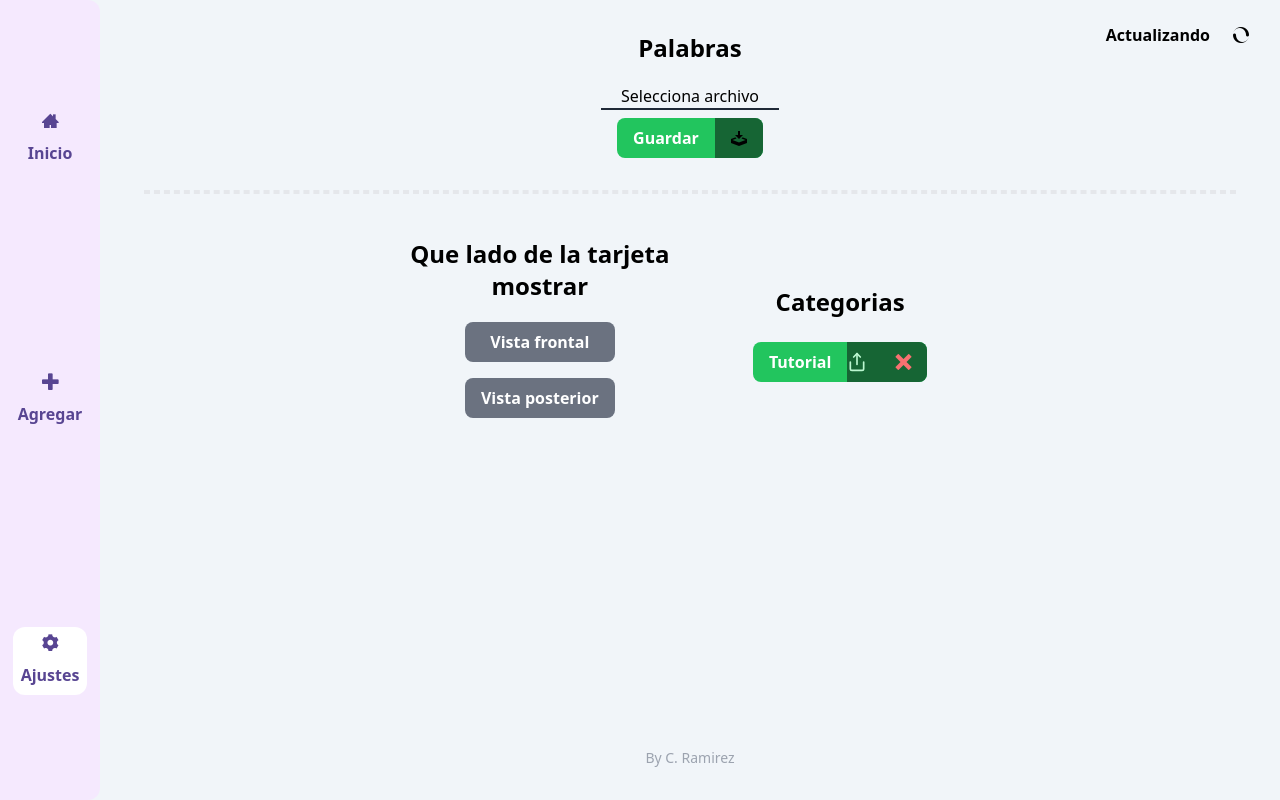
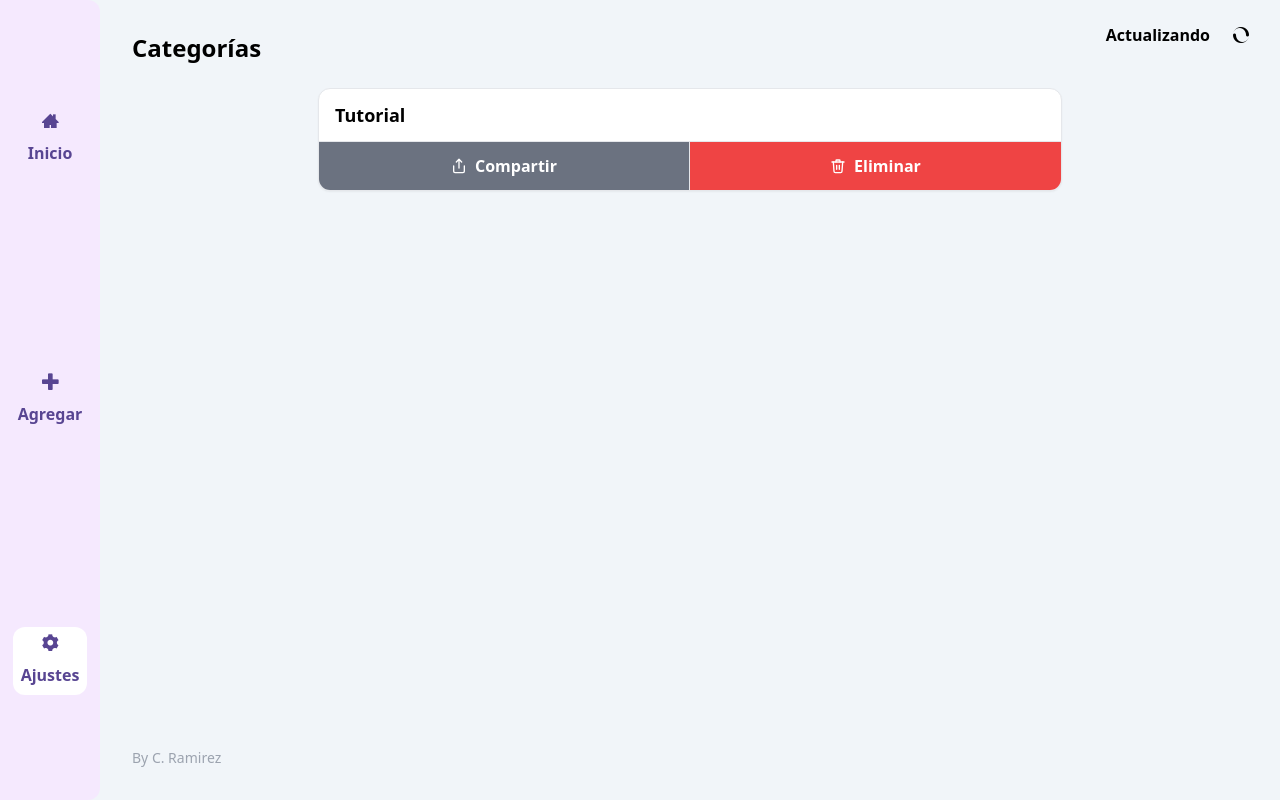
Before and after one commit to cris0501/cards3, a Vue app: page /#/config in a window 1280 px wide. Built offline with nearby package versions, Linux system fonts and the light colour scheme.

Commit message:
Fix: Style

```diff
--- a/src/views/ConfigView.vue
+++ b/src/views/ConfigView.vue
@@ -1,60 +1,48 @@
 <template>
-  <div class="flex flex-col justify-center items-center flex-wrap w-full h-full p-8">
+  <div class="flex flex-col w-full h-full p-8">
 
-    <div class="flex flex-col items-center">
+    <!-- <div class="flex flex-col items-center">
       <p class="text-2xl font-bold mb-5"> Palabras </p>
       <input type="file" class="hidden" id="file" ref="fileInput" @change="readFil">
       <label for="file" class="file"> Selecciona archivo </label>
-
       <btnComponent color="green">
         Guardar
         <template #icon>
           <i class="icon icon-download"></i>
         </template>
       </btnComponent>
-    </div>
+    </div> -->
 
-    <div class="w-full px-3 py-1 my-5">
-      <div class="mx-auto border-dashed border-2">
-      </div>
-    </div>
+    <p class="text-2xl font-bold mb-6">Categorías</p>
 
-    <div class="flex flex-col md:flex-row md:space-x-8 items-center my-5">
-      <div class="flex flex-col justify-center items-center md:w-1/2">
-        <p class="text-center text-2xl font-bold"> Que lado de la tarjeta mostrar </p>
-        <div class="flex flex-col my-3">
-          <btnComponent color="gray">
-            Vista frontal
-          </btnComponent>
-          <btnComponent color="gray">
-            Vista posterior
-          </btnComponent>
-        </div>
-      </div>
-
-      <div class="md:hidden w-full px-3 py-1 my-5">
-        <div class="mx-auto border-dashed border-2">
-        </div>
-      </div>
-
-      <div class="flex flex-col justify-center items-center md:w-1/2">
-        <p class="text-center text-2xl font-bold mb-4"> Categorias </p>
-        <div class="flex flex-col">
-          <btnComponent v-for="category in btnCategories"
-            :color="category.bg">
-              {{ category.label }}
-              <template #icon>
-                <svg @click.stop="shareCategory(category.label)"
-                  class="w-5 h-5 mr-3 cursor-pointer text-green-200 hover:text-white"
-                  xmlns="http://www.w3.org/2000/svg" viewBox="0 0 24 24" fill="none"
-                  stroke="currentColor" stroke-width="2" stroke-linecap="round" stroke-linejoin="round">
-                  <path d="M4 12v8a2 2 0 0 0 2 2h12a2 2 0 0 0 2-2v-8"/>
-                  <polyline points="16 6 12 2 8 6"/>
-                  <line x1="12" y1="2" x2="12" y2="15"/>
-                </svg>
-                <i class="icon icon-cross text-red-400" @click="deleteCategory(category.label)"></i>
-              </template>
-          </btnComponent>
+    <div class="flex flex-col space-y-3 w-7/8 lg:w-2/3 mx-auto">
+      <div v-for="cat in categoryNames" :key="cat"
+        class="border rounded-xl overflow-hidden shadow-sm bg-white">
+        <div class="grid grid-cols-2">
+          <p class="col-span-2 font-bold text-lg px-4 py-3 border-b">{{ cat }}</p>
+          <button
+            class="flex items-center justify-center space-x-2 py-3 bg-gray-500 hover:bg-gray-600 text-white font-semibold border-r"
+            @click="shareCategory(cat)">
+            <svg class="w-4 h-4" xmlns="http://www.w3.org/2000/svg" viewBox="0 0 24 24" fill="none"
+              stroke="currentColor" stroke-width="2" stroke-linecap="round" stroke-linejoin="round">
+              <path d="M4 12v8a2 2 0 0 0 2 2h12a2 2 0 0 0 2-2v-8"/>
+              <polyline points="16 6 12 2 8 6"/>
+              <line x1="12" y1="2" x2="12" y2="15"/>
+            </svg>
+            <span>Compartir</span>
+          </button>
+          <button
+            class="flex items-center justify-center space-x-2 py-3 bg-red-500 hover:bg-red-600 text-white font-semibold"
+            @click="deleteCategory(cat)">
+            <svg class="w-4 h-4" xmlns="http://www.w3.org/2000/svg" viewBox="0 0 24 24" fill="none"
+              stroke="currentColor" stroke-width="2" stroke-linecap="round" stroke-linejoin="round">
+              <polyline points="3 6 5 6 21 6"/>
+              <path d="M19 6l-1 14a2 2 0 0 1-2 2H8a2 2 0 0 1-2-2L5 6"/>
+              <path d="M10 11v6M14 11v6"/>
+              <path d="M9 6V4a1 1 0 0 1 1-1h4a1 1 0 0 1 1 1v2"/>
+            </svg>
+            <span>Eliminar</span>
+          </button>
         </div>
       </div>
     </div>
@@ -75,9 +63,7 @@
   const { categories } = storeToRefs(wordsStore)
   const fileInput = ref(null)
 
-  const btnCategories = computed( () =>
-    Object.keys(categories.value).map(label => ({ label, bg: 'green' }))
-  )
+  const categoryNames = computed(() => Object.keys(categories.value))
 
   function addWord (_word){
     const aux = {
```
